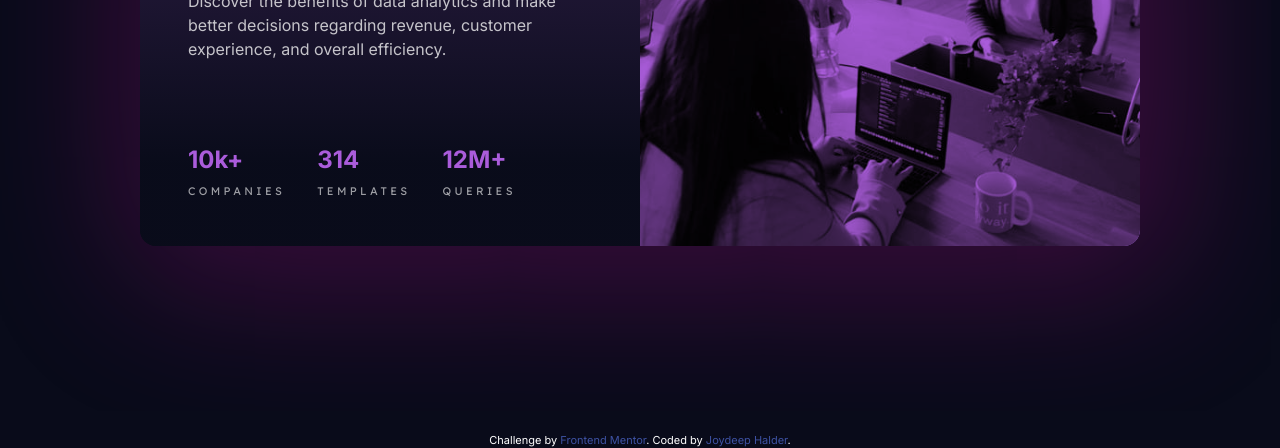
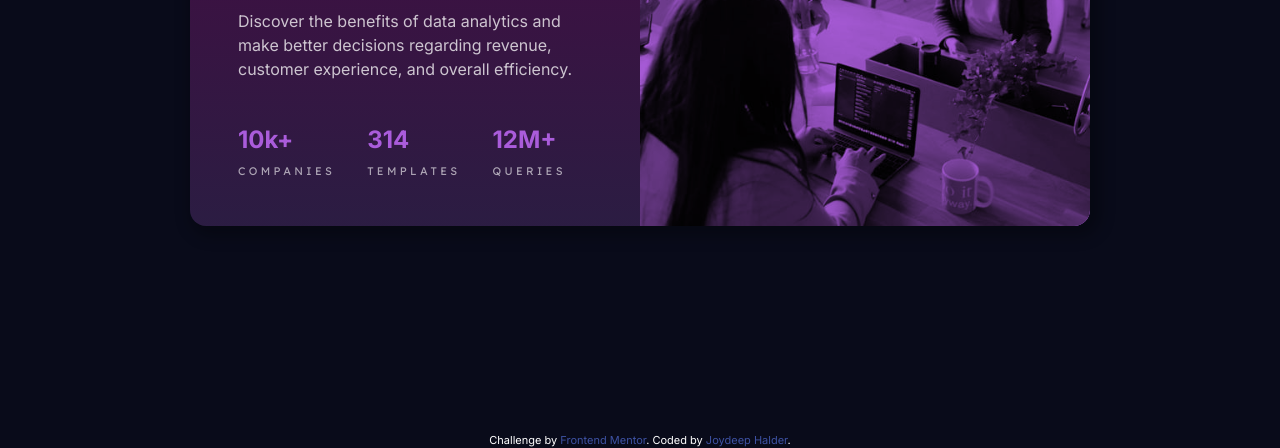
Before and after one commit to halderjoydeep/FM-Stats-preview-card, a plain HTML site: page index.html in a window 1280 px wide. Shown: the part 352-800 px from the top of the page. Drawn offline with Linux system fonts and the light colour scheme.

Commit message:
change styling and refactor

```diff
--- a/index.html
+++ b/index.html
@@ -4,6 +4,9 @@
     <meta charset="UTF-8" />
     <meta http-equiv="X-UA-Compatible" content="IE=edge" />
     <meta name="viewport" content="width=device-width, initial-scale=1.0" />
+    <link rel="preconnect" href="https://fonts.googleapis.com">
+    <link rel="preconnect" href="https://fonts.gstatic.com" crossorigin>
+    <link href="https://fonts.googleapis.com/css2?family=Inter:wght@400;700&family=Lexend+Deca&display=swap" rel="stylesheet">
     <link
       rel="icon"
       type="image/png"
--- a/style.css
+++ b/style.css
@@ -1,5 +1,3 @@
-@import url("https://fonts.googleapis.com/css2?family=Inter:wght@400;700&family=Lexend+Deca&display=swap");
-
 /* Resetting */
 * {
   box-sizing: border-box;
@@ -34,7 +32,7 @@ picture {
 
 /* Typography */
 body {
-  font: 1rem/1.3 "Inter", sans-serif;
+  font: 1rem/1.3 Inter, sans-serif;
 }
 
 .card-title {
@@ -73,7 +71,7 @@ body {
 
 .container {
   margin: 2rem 5%;
-  max-width: 62.5rem;
+  max-width: 56.25rem;
 }
 
 .highlight {
@@ -86,11 +84,10 @@ body {
   display: grid;
   grid-template-columns: 1fr 1fr;
   background: linear-gradient(
-    to top,
-    var(--Very-dark-blue) 20%,
-    var(--purple) 90%
+    var(--shadow-pink),
+    var(--purple)
   );
-  box-shadow: 0.75rem 0.75rem 10rem 1rem var(--shadow-pink);
+  box-shadow: 0.313rem 0.313rem 0.938rem 0.313rem rgba(0, 0, 0, 0.3);
   border-radius: 1rem;
   overflow: hidden;
 }
@@ -147,20 +144,18 @@ body {
 }
 
 /* Animation */
-.card-grid,
-.card-details,
-.stats {
-  animation: slideIn 0.5s ease-in-out;
+.card-grid{
+  animation: zoomIn 0.7s ease-in-out;
 }
 
-@keyframes slideIn {
+@keyframes zoomIn {
   0% {
-    transform: translateX(-1.25rem);
+    transform: scale(0.8);
     opacity: 0;
   }
 
   100% {
-    transform: translateX(0);
+    transform: scale(1);
     opacity: 1;
   }
 }
```
